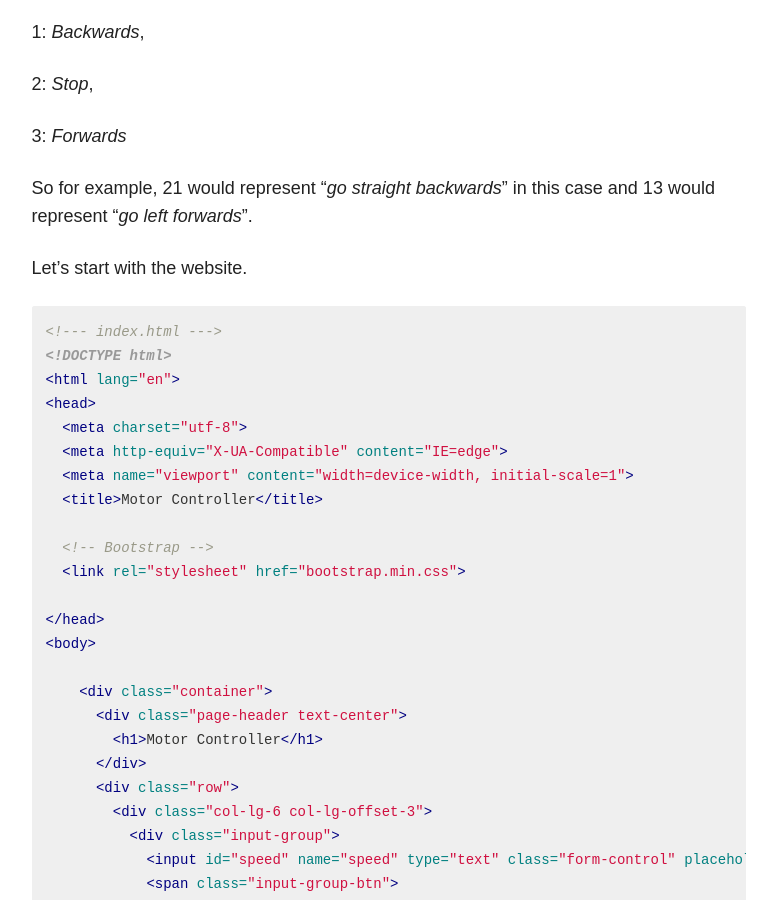
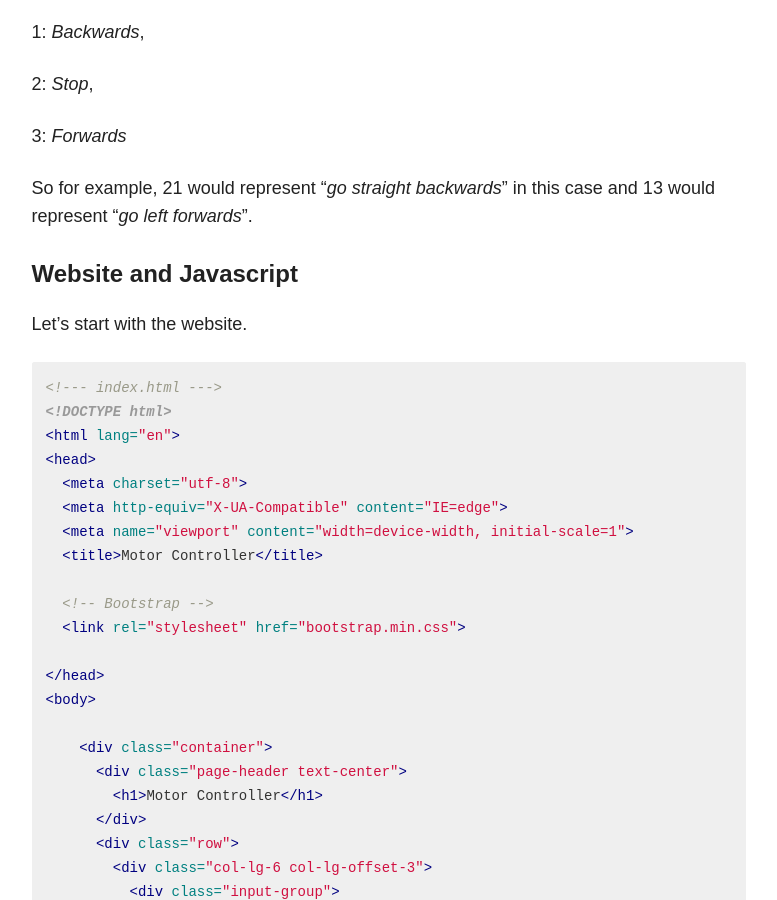
Before and after one commit to andreyuhai/andreyuhai.github.io.old, a Jekyll site: the page built from _posts/articles/2018-06-19-wifi-controlled-rc-car-using-esp8266.md, in a window 1280 px wide and 900 px high, scrolled down 3202 px. Shown: the whole window, without its empty margins (348-1125 px from the left). Built offline with Jekyll 4.4.1, drawn with Linux system fonts in a browser that asks for light colours; nearby versions of some CDN libraries; comment, search, counter and statistics services are not loaded; some of the changed lines change nothing that is shown.

Commit message:
Contents section added

````diff
--- a/_posts/articles/2018-06-19-wifi-controlled-rc-car-using-esp8266.md
+++ b/_posts/articles/2018-06-19-wifi-controlled-rc-car-using-esp8266.md
@@ -16,13 +16,13 @@
 ---
 #### Contents
 
-1. Components
-2. Wiring Diagram
-3. WebSocket Protocol
-4. Website & JavaScript
-5. Programming the ESP8266-01
-6. Programming the Arduino UNO
-7. References
+1. [Components](#what-are-the-components-ive-used-for-the-project)
+2. [Wiring Diagram](#wiring-diagram)
+3. [WebSocket Protocol](#what-is-websocket-protocol)
+4. [Website & JavaScript](#website-and-javascript)
+5. [Programming the ESP8266-01](#programming-the-esp8266-01)
+6. [Programming the Arduino UNO](#programming-the-arduino)
+7. [References](#references)
 
 ---
 
@@ -68,6 +68,8 @@
 3: *Forwards*
 
 So for example, 21 would represent "*go straight backwards*" in this case and 13 would represent "*go left forwards*".
+
+#### Website and Javascript
 
 Let's start with the website.
 ```html
````
